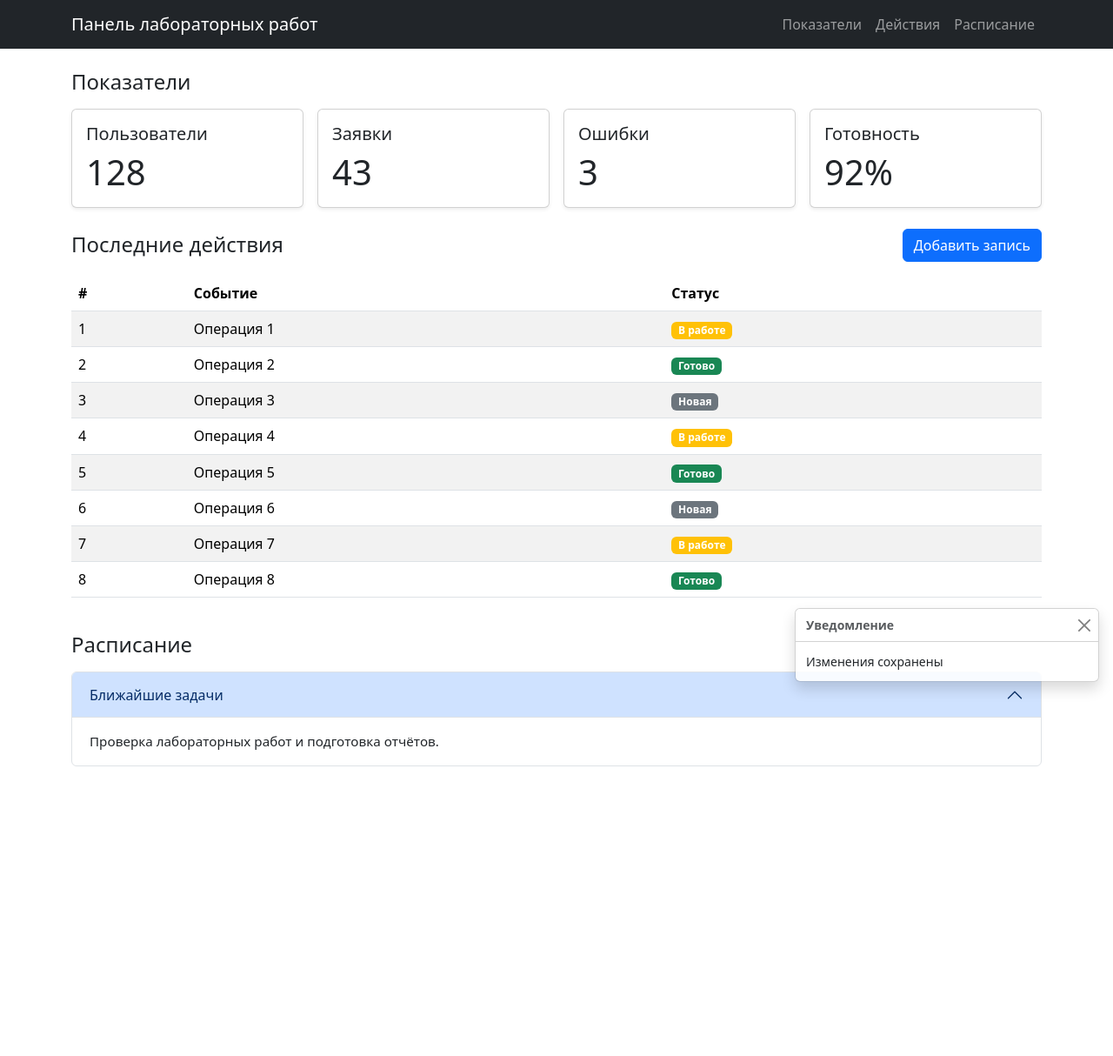
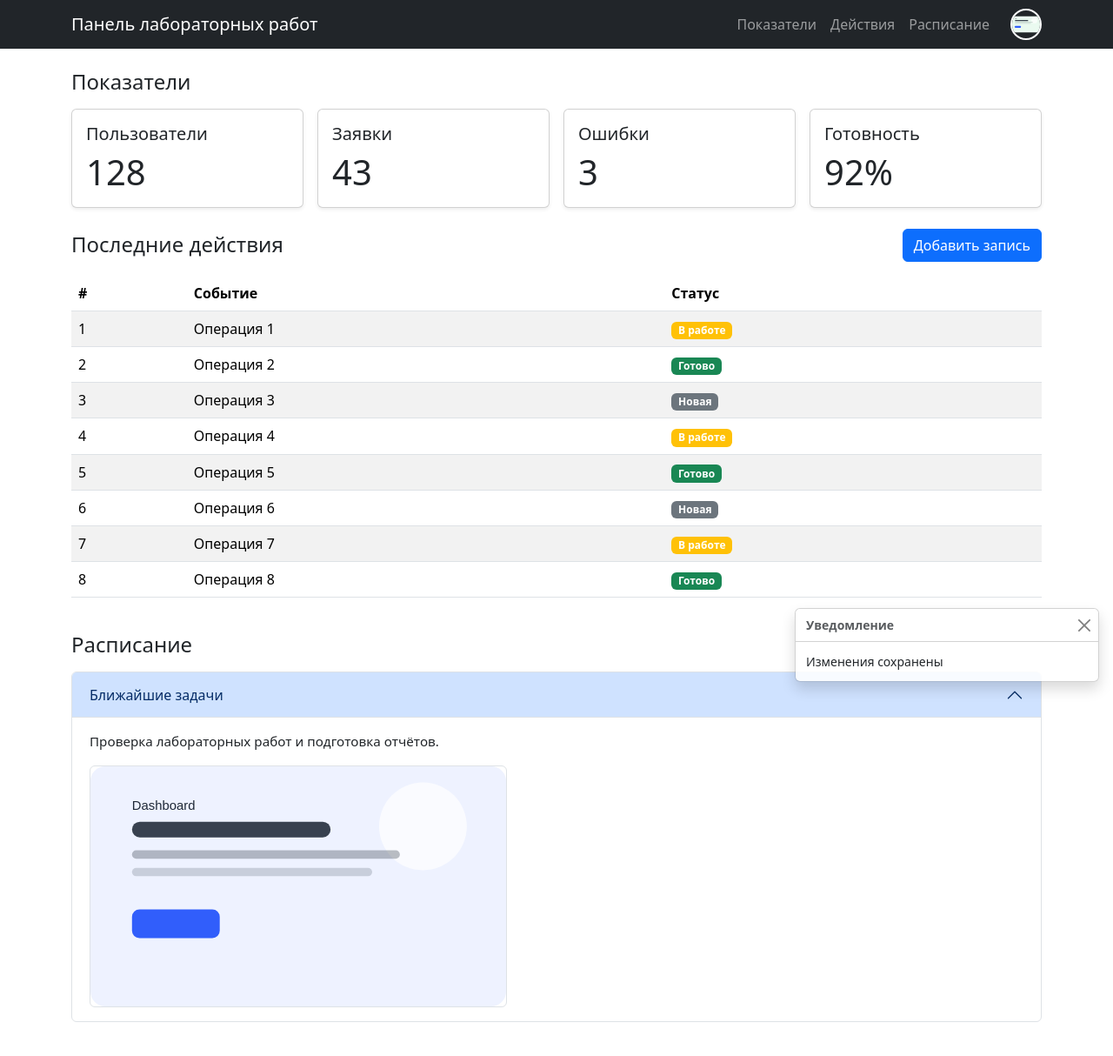
Before and after one commit to micheganov/trpo-pr03, a plain HTML site: page index.html in a window 1280 px wide. Shown: the whole page at 87% size. Before the commit the page ends 929 px from the top, so only its background shows below. Drawn offline with nearby package versions, Linux system fonts and the light colour scheme.

Commit message:
feat: use dataset assets — avatar in navbar and chart in accordion

```diff
--- a/css/custom.css
+++ b/css/custom.css
@@ -19,3 +19,14 @@ body {
     font-size: 1.75rem;
   }
 }
+
+#userAvatar {
+  display: block;
+}
+
+#scheduleChart {
+  max-width: 480px;
+  width: 100%;
+  display: block;
+  margin-top: .75rem;
+}
--- a/index.html
+++ b/index.html
@@ -18,10 +18,15 @@
       <span class="navbar-toggler-icon"></span>
     </button>
     <div class="collapse navbar-collapse" id="mainNav">
-      <ul class="navbar-nav ms-auto">
+      <ul class="navbar-nav ms-auto align-items-lg-center">
         <li class="nav-item"><a class="nav-link" href="#dashboard">Показатели</a></li>
         <li class="nav-item"><a class="nav-link" href="#actions">Действия</a></li>
         <li class="nav-item"><a class="nav-link" href="#schedule">Расписание</a></li>
+        <li class="nav-item ms-lg-3 mt-2 mt-lg-0">
+          <img src="assets/avatar.svg" alt="Аватар пользователя"
+              class="rounded-circle border border-2 border-light"
+              width="36" height="36" id="userAvatar">
+        </li>
       </ul>
     </div>
   </div>
@@ -69,7 +74,9 @@
         <div id="sched1" class="accordion-collapse collapse show"
              data-bs-parent="#scheduleAccordion">
           <div class="accordion-body" id="scheduleBody">
-            Проверка лабораторных работ и подготовка отчётов.
+            <p>Проверка лабораторных работ и подготовка отчётов.</p>
+            <img src="assets/chart.svg" alt="График выполнения лабораторных работ"
+                class="img-fluid rounded border" id="scheduleChart">
           </div>
         </div>
       </div>
```
